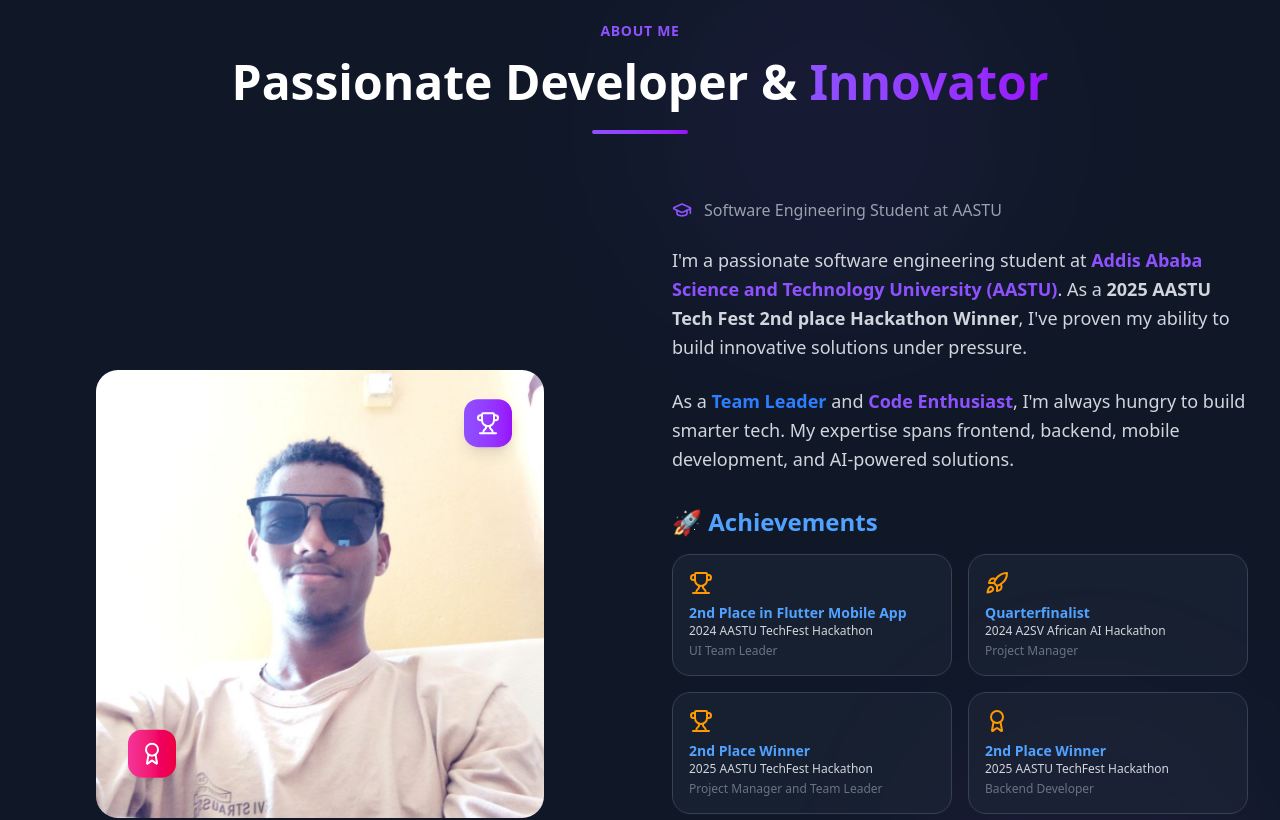
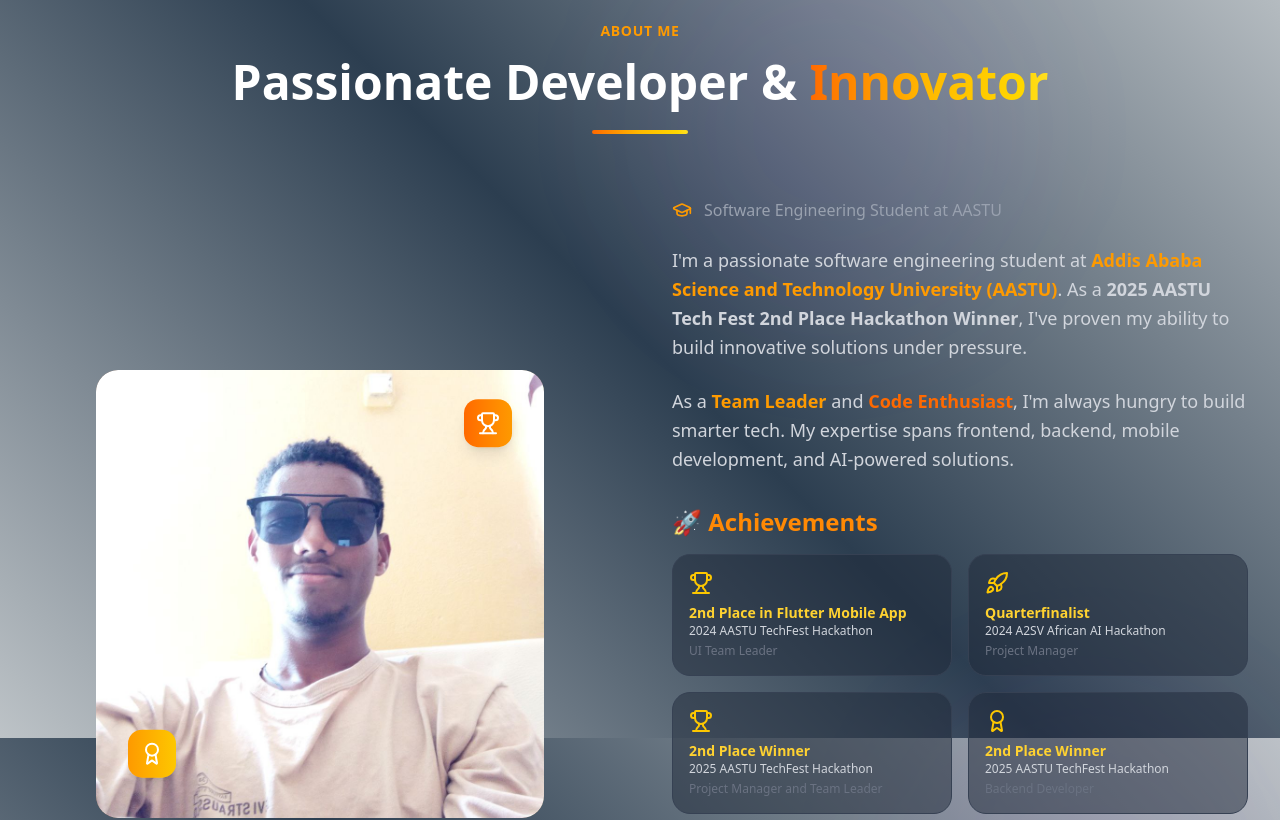
Before and after one commit to wende12github/Portfolio-Website, a Next.js app in the folder portfolio-site/: page / in a window 1280 px wide. Shown: the part 920-1740 px from the top of the page. Built offline with nearby package versions, Linux system fonts and the light colour scheme.

Commit message:
Refactor AboutSection to utilize ABOUT_COPY for dynamic content; enhance styling and accessibility

```diff
--- a/portfolio-site/src/components/screens/AboutSection.tsx
+++ b/portfolio-site/src/components/screens/AboutSection.tsx
@@ -1,8 +1,9 @@
 "use client";
 
 import { ACHIEVEMENTS, FADE_IN_UP, PERSONAL_INFO } from "@/lib/constants";
+import { ABOUT_COPY } from "@/lib/data/home-copy";
 import { motion } from "framer-motion";
-import { Award, GraduationCap, Heart, Rocket, Trophy } from "lucide-react";
+import { Award, GraduationCap, Rocket, Trophy } from "lucide-react";
 import { useIsDark } from "@/hooks/useIsDark";
 import Image from 'next/image';
 import { FaDownload } from "react-icons/fa";
@@ -20,7 +21,7 @@
 
     return (
         <section id="about" className={`py-24 sm:py-20 relative overflow-hidden ${
-            isDark ? 'bg-gray-900' : 'bg-white'
+            isDark ? 'section-soft-gradient' : 'bg-white'
         }`}>
             {/* Background Elements */}
             <div className="absolute inset-0 pointer-events-none">
@@ -41,18 +42,18 @@
                     transition={{ duration: 0.6 }}
                     className="text-center mb-16"
                 >
-                    <span className="text-violet-500 font-semibold text-sm uppercase tracking-wider">
-                        About Me
+                    <span className="text-amber-500 font-semibold text-sm uppercase tracking-wider">
+                        {ABOUT_COPY.eyebrow}
                     </span>
                     <h2 className={`text-4xl sm:text-5xl font-bold mt-4 mb-6 ${
                         isDark ? 'text-white' : 'text-gray-900'
                     }`}>
-                        Passionate Developer &{' '}
-                        <span className="text-transparent bg-clip-text bg-gradient-to-r from-violet-500 to-purple-600">
-                            Innovator
+                        {ABOUT_COPY.headingPrefix}{' '}
+                        <span className="text-transparent bg-clip-text bg-gradient-to-r from-orange-500 via-amber-400 to-yellow-300">
+                            {ABOUT_COPY.headingHighlight}
                         </span>
                     </h2>
-                    <div className="w-24 h-1 bg-gradient-to-r from-violet-500 to-purple-600 mx-auto rounded-full" />
+                    <div className="w-24 h-1 bg-gradient-to-r from-orange-500 via-amber-400 to-yellow-300 mx-auto rounded-full" />
                 </motion.div>
 
                 <div className="grid lg:grid-cols-2 gap-16 items-center">
@@ -68,8 +69,8 @@
                             isDark ? 'bg-gray-800' : 'bg-gray-100'
                         }`}>
                             {/* Decorative Elements */}
-                            <div className="absolute inset-0 bg-gradient-to-br from-violet-500/20 to-purple-600/20" />
-                            <div className="absolute inset-4 rounded-2xl border-2 border-dashed border-violet-500/30" />
+                            <div className="absolute inset-0 bg-gradient-to-br from-orange-500/20 to-yellow-300/20" />
+                            <div className="absolute inset-4 rounded-2xl border-2 border-dashed border-amber-400/30" />
 
                             {/* Profile Placeholder */}
                             <Image
@@ -83,14 +84,14 @@
                             <motion.div
                                 animate={{ y: [-10, 10, -10] }}
                                 transition={{ duration: 4, repeat: Infinity }}
-                                className="absolute top-8 right-8 p-3 rounded-xl bg-gradient-to-r from-violet-500 to-purple-600 shadow-lg"
+                                className="absolute top-8 right-8 p-3 rounded-xl bg-gradient-to-r from-orange-500 to-amber-500 shadow-lg"
                             >
                                 <Trophy className="w-6 h-6 text-white" />
                             </motion.div>
                             <motion.div
                                 animate={{ y: [10, -10, 10] }}
                                 transition={{ duration: 5, repeat: Infinity }}
-                                className="absolute bottom-8 left-8 p-3 rounded-xl bg-gradient-to-r from-pink-500 to-rose-600 shadow-lg"
+                                className="absolute bottom-8 left-8 p-3 rounded-xl bg-gradient-to-r from-amber-500 to-yellow-400 shadow-lg"
                             >
                                 <Award className="w-6 h-6 text-white" />
                             </motion.div>
@@ -107,33 +108,33 @@
                         <div className={`flex items-center gap-3 mb-6 ${
                             isDark ? 'text-gray-400' : 'text-gray-600'
                         }`}>
-                            <GraduationCap className="w-5 h-5 text-violet-500" />
-                            <span>Software Engineering Student at AASTU</span>
+                            <GraduationCap className="w-5 h-5 text-amber-500" />
+                            <span>{ABOUT_COPY.studentLine}</span>
                         </div>
 
                         <p className={`text-lg leading-relaxed mb-6 ${
                             isDark ? 'text-gray-300' : 'text-gray-700'
                         }`}>
-                            I'm a passionate software engineering student at{' '}
-                            <span className="text-violet-500 font-semibold">
-                                Addis Ababa Science and Technology University (AASTU)
+                            {ABOUT_COPY.paragraphOne.intro}{' '}
+                            <span className="text-amber-500 font-semibold">
+                                {ABOUT_COPY.paragraphOne.school}
                             </span>
-                            . As a <span className="font-semibold">2025 AASTU Tech Fest 2nd place Hackathon Winner</span>,
-                            I've proven my ability to build innovative solutions under pressure.
+                            {ABOUT_COPY.paragraphOne.middle}{' '}
+                            <span className="font-semibold">{ABOUT_COPY.paragraphOne.highlight}</span>
+                            {ABOUT_COPY.paragraphOne.outro}
                         </p>
 
                         <p className={`text-lg leading-relaxed mb-8 ${
                             isDark ? 'text-gray-300' : 'text-gray-700'
                         }`}>
-                            As a <span className="text-blue-500 font-semibold">Team Leader</span> and{' '}
-                            <span className="text-violet-500 font-semibold">Code Enthusiast</span>, I'm always
-                            hungry to build smarter tech. My expertise spans frontend, backend, mobile development,
-                            and AI-powered solutions.
+                            {ABOUT_COPY.paragraphTwo.intro}{' '}
+                            <span className="text-amber-500 font-semibold">{ABOUT_COPY.paragraphTwo.leader}</span> {ABOUT_COPY.paragraphTwo.middle}{' '}
+                            <span className="text-orange-500 font-semibold">{ABOUT_COPY.paragraphTwo.enthusiast}</span>, {ABOUT_COPY.paragraphTwo.outro}
                         </p>
 
                         {/* Achievements Stats Grid */}
-                        <h3 className="text-2xl font-semibold mb-4 text-blue-400 flex items-center gap-1">
-                            🚀 Achievements
+                        <h3 className="text-2xl font-semibold mb-4 text-orange-400 flex items-center gap-1">
+                            {ABOUT_COPY.achievementsTitle}
                         </h3>
                         <div className="grid grid-cols-2 gap-4 mb-8">
                             {ACHIEVEMENTS.map((achievement, index) => {
@@ -149,15 +150,15 @@
                                         whileHover={{ scale: 1.05, y: -5 }}
                                         className={`p-4 rounded-2xl border transition-all ${
                                             isDark
-                                                ? 'bg-gray-800/50 border-gray-700 hover:border-violet-500/50'
-                                                : 'bg-gray-50 border-gray-200 hover:border-violet-500/50'
+                                                ? 'bg-gray-800/50 border-gray-700 hover:border-amber-500/50'
+                                                : 'bg-gray-50 border-gray-200 hover:border-amber-500/50'
                                         }`}
                                     >
                                         {Icon && <Icon className={`w-6 h-6 mb-2 ${
-                                            achievement.highlight ? 'text-amber-500' : 'text-violet-500'
+                                            achievement.highlight ? 'text-yellow-400' : 'text-amber-500'
                                         }`} />}
                                         <div className={`text-sm font-bold text-lg ${
-                                            isDark ? 'text-blue-400' : 'text-blue-900'
+                                            isDark ? 'text-amber-300' : 'text-amber-800'
                                         }`}>
                                             {achievement.title}
                                         </div>
@@ -186,8 +187,7 @@
                             viewport={{ once: true }}
                             className={`mb-6 ${isDark ? 'text-gray-300' : 'text-gray-600'}`}
                         >
-                            Whether leading a team through tight deadlines or architecting scalable code,
-                            My strong suits include team collaboration, project leadership, and delivering quality solutions under pressure.
+                            {ABOUT_COPY.summary}
                         </motion.p>
 
                         {/* CTA */}
@@ -201,12 +201,12 @@
                                 href={PERSONAL_INFO.resumeUrl}
                                 target="_blank"
                                 rel="noopener noreferrer"
-                                whileHover={{ scale: 1.05, boxShadow: '0 20px 40px rgba(139, 92, 246, 0.3)' }}
+                                whileHover={{ scale: 1.05, boxShadow: '0 20px 40px rgba(245, 158, 11, 0.3)' }}
                                 whileTap={{ scale: 0.95 }}
-                                className="inline-flex items-center gap-2 px-6 py-3 bg-gradient-to-r from-blue-600 to-purple-600 text-white rounded-xl font-semibold shadow-lg shadow-violet-500/25 hover:shadow-purple-500/40 transition-all"
+                                className="inline-flex items-center gap-2 px-6 py-3 bg-gradient-to-r from-orange-500 to-amber-500 text-white rounded-xl font-semibold shadow-lg shadow-orange-500/25 hover:shadow-amber-400/40 transition-all"
                             >
                                 <FaDownload className="w-4 h-4" />
-                                Download Resume
+                                {ABOUT_COPY.resumeCta}
                             </motion.a>
                         </motion.div>
                     </motion.div>
```
